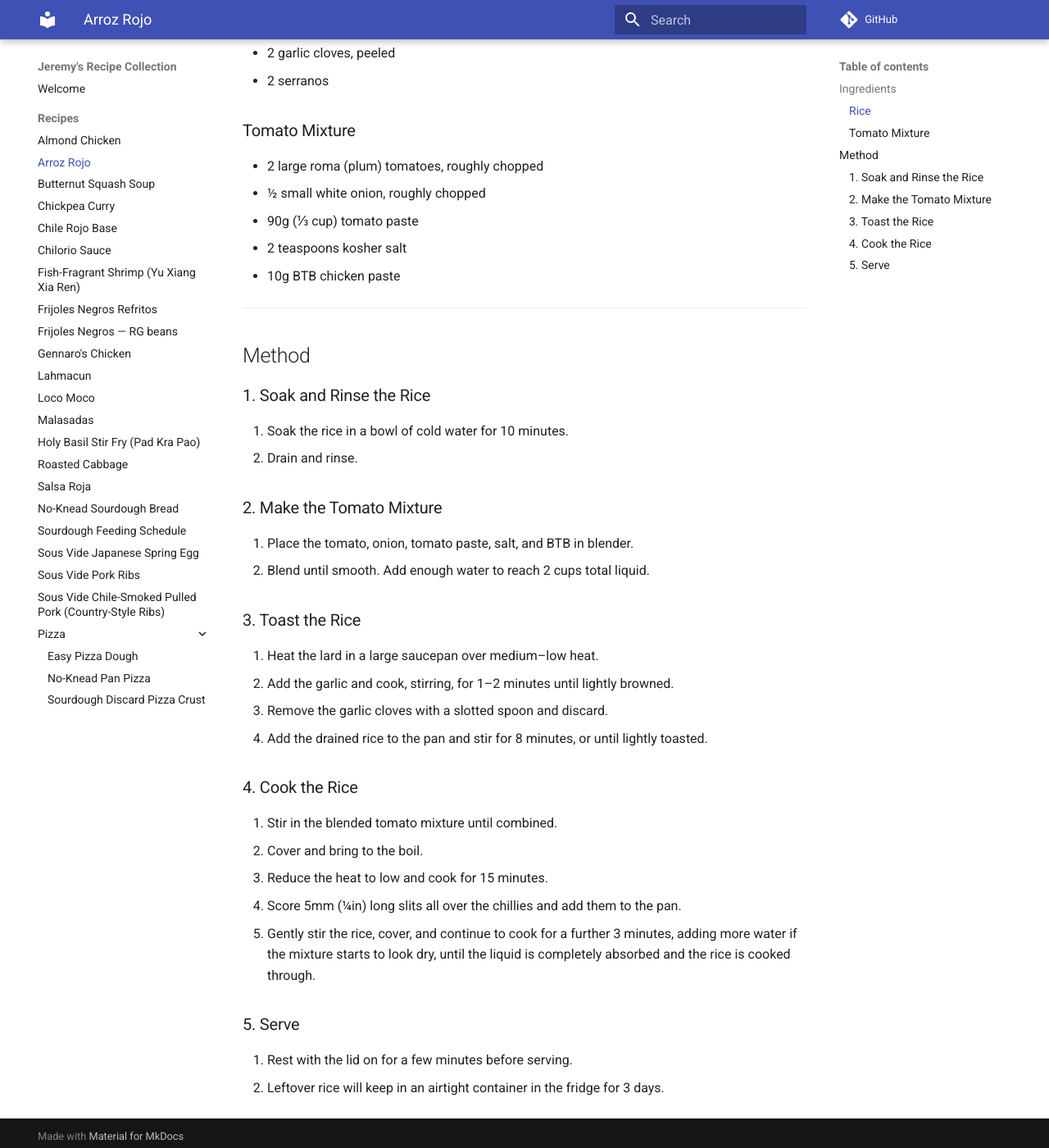
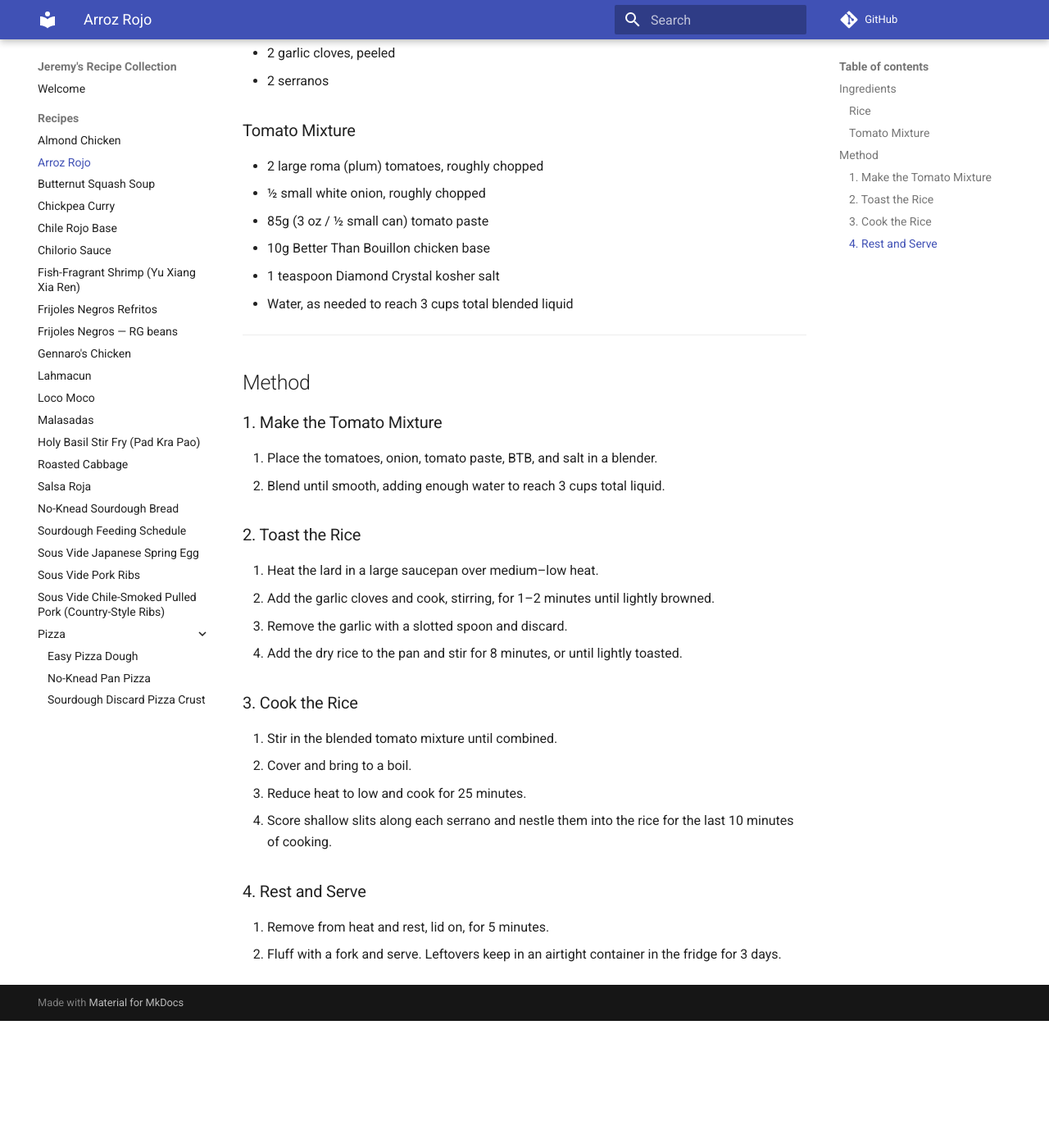
Before and after one commit to normanj9/recipes, an MkDocs documentation site: the page built from docs/recipes/arroz-rojo.md, in a window 1280 px wide and 1400 px high, scrolled down 357 px. Shown: the whole window at 82% size. Built offline with MkDocs 1.6.1 and Material for MkDocs 9.7.7, drawn with Linux system fonts in a browser that asks for light colours; comment, search, counter and statistics services are not loaded; after the commit the page ends 1602 px from its top, so only the background shows below that; some of the changed text lies outside the part shown.

Commit message:
Update arroz-rojo.md

```diff
--- a/docs/recipes/arroz-rojo.md
+++ b/docs/recipes/arroz-rojo.md
@@ -13,35 +13,31 @@ _Adapted from the Arroz Rojo recipe in La Mesa Mexicana._
 ### Tomato Mixture
 - 2 large roma (plum) tomatoes, roughly chopped
 - ½ small white onion, roughly chopped
-- 90g (⅓ cup) tomato paste
-- 2 teaspoons kosher salt
-- 10g BTB chicken paste
+- 85g (3 oz / ½ small can) tomato paste
+- 10g Better Than Bouillon chicken base
+- 1 teaspoon Diamond Crystal kosher salt
+- Water, as needed to reach 3 cups total blended liquid
 
 ---
 
 ## Method
 
-### 1. Soak and Rinse the Rice
-1. Soak the rice in a bowl of cold water for 10 minutes.
-2. Drain and rinse.
+### 1. Make the Tomato Mixture
+1. Place the tomatoes, onion, tomato paste, BTB, and salt in a blender.
+2. Blend until smooth, adding enough water to reach 3 cups total liquid.
 
-### 2. Make the Tomato Mixture
-1. Place the tomato, onion, tomato paste, salt, and BTB in blender.
-2. Blend until smooth. Add enough water to reach 2 cups total liquid.
+### 2. Toast the Rice
+1. Heat the lard in a large saucepan over medium–low heat.
+2. Add the garlic cloves and cook, stirring, for 1–2 minutes until lightly browned.
+3. Remove the garlic with a slotted spoon and discard.
+4. Add the dry rice to the pan and stir for 8 minutes, or until lightly toasted.
 
-### 3. Toast the Rice
-1. Heat the lard in a large saucepan over medium–low heat.
-2. Add the garlic and cook, stirring, for 1–2 minutes until lightly browned.
-3. Remove the garlic cloves with a slotted spoon and discard.
-4. Add the drained rice to the pan and stir for 8 minutes, or until lightly toasted.
+### 3. Cook the Rice
+1. Stir in the blended tomato mixture until combined.
+2. Cover and bring to a boil.
+3. Reduce heat to low and cook for 25 minutes.
+4. Score shallow slits along each serrano and nestle them into the rice for the last 10 minutes of cooking.
 
-### 4. Cook the Rice
-1. Stir in the blended tomato mixture until combined.
-2. Cover and bring to the boil.
-3. Reduce the heat to low and cook for 15 minutes.
-4. Score 5mm (¼in) long slits all over the chillies and add them to the pan.
-5. Gently stir the rice, cover, and continue to cook for a further 3 minutes, adding more water if the mixture starts to look dry, until the liquid is completely absorbed and the rice is cooked through.
-
-### 5. Serve
-1. Rest with the lid on for a few minutes before serving.
-2. Leftover rice will keep in an airtight container in the fridge for 3 days.
+### 4. Rest and Serve
+1. Remove from heat and rest, lid on, for 5 minutes.
+2. Fluff with a fork and serve. Leftovers keep in an airtight container in the fridge for 3 days.
```
Also changed, not shown: other parts of docs/recipes/arroz-rojo.md (+1 -1 lines).
